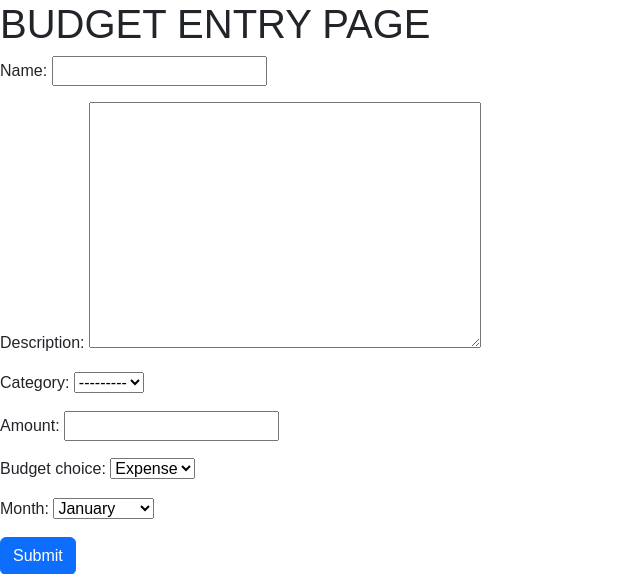
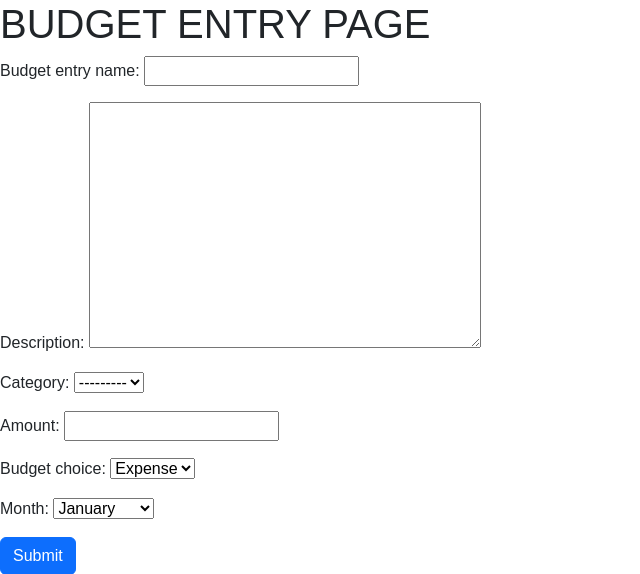
Before and after one commit to Ellarh/Personal-Budget-Tracker-Project, a Django app: page /budget-entry/ in a window 1280 px wide. Shown: the part 56-630 px from the top of the page, without its empty margins (0-640 px from the left). Run offline with Django 5.2, Linux system fonts and the light colour scheme; the visitor is signed in with stand-in values (Sample User, id 1); data that the repository does not hold is empty; some web fonts are replaced.

Commit message:
Changed database table 'Budget' field name, 'Name' to 'Budget_entry_name'

```diff
--- a/budget/admin.py
+++ b/budget/admin.py
@@ -4,7 +4,7 @@ from django.contrib.auth.admin import UserAdmin
 
 
 class BudgetAdmin(admin.ModelAdmin):
-    list_display = ('user','name', 'category', 'amount')
+    list_display = ('user','budget_entry_name', 'category', 'amount')
     list_editable = ('amount', )
     search_fields = ('name', 'category')
 
--- a/budget/forms.py
+++ b/budget/forms.py
@@ -14,4 +14,4 @@ class BudgetEntryForm(forms.ModelForm):
 
     class Meta:
         model = Budget
-        fields = ('name', 'description', 'category', 'amount', 'budget_choice', 'month')
+        fields = ('budget_entry_name', 'description', 'category', 'amount', 'budget_choice', 'month')
--- a/budget/models.py
+++ b/budget/models.py
@@ -52,7 +52,7 @@ class Budget(models.Model):
     }
 
     user = models.ForeignKey(BudgetUser, on_delete=models.CASCADE, related_name='budget', default=1)
-    name = models.CharField(max_length=50)
+    budget_entry_name = models.CharField(max_length=50)
     description = models.TextField()
     category = models.ForeignKey(Category, on_delete=models.CASCADE)
     amount = models.IntegerField()
--- a/budget/templates/dashboard.html
+++ b/budget/templates/dashboard.html
@@ -53,7 +53,7 @@
       {% for item in budget %}
          <tr>
 <!--            <th scope="row">{{ item.id }}</th>-->
-            <td scope="row">{{ item.name }}</td>
+            <td scope="row">{{ item.budget_entry_name }}</td>
             <td scope="row">{{ item.description }}</td>
             <td scope="row">{{ item.category.name }}</td>
             <td scope="row">${{ item.amount }}</td>
--- a/budget/views.py
+++ b/budget/views.py
@@ -62,7 +62,7 @@ class BudgetEntryFormView(LoginRequiredMixin,CreateView):
 
 class UpdateBudgetEntry(LoginRequiredMixin, UpdateView):
     model = Budget
-    fields = ('name', 'description', 'amount', 'category')
+    fields = ('budget_entry_name', 'description', 'amount', 'category')
     success_url = reverse_lazy('budget:dashboard-list')
     template_name = 'budget_update.html'
 
```
Also changed, not shown: budget/migrations/0008_rename_name_budget_budget_entry_name_and_more.py (added).
